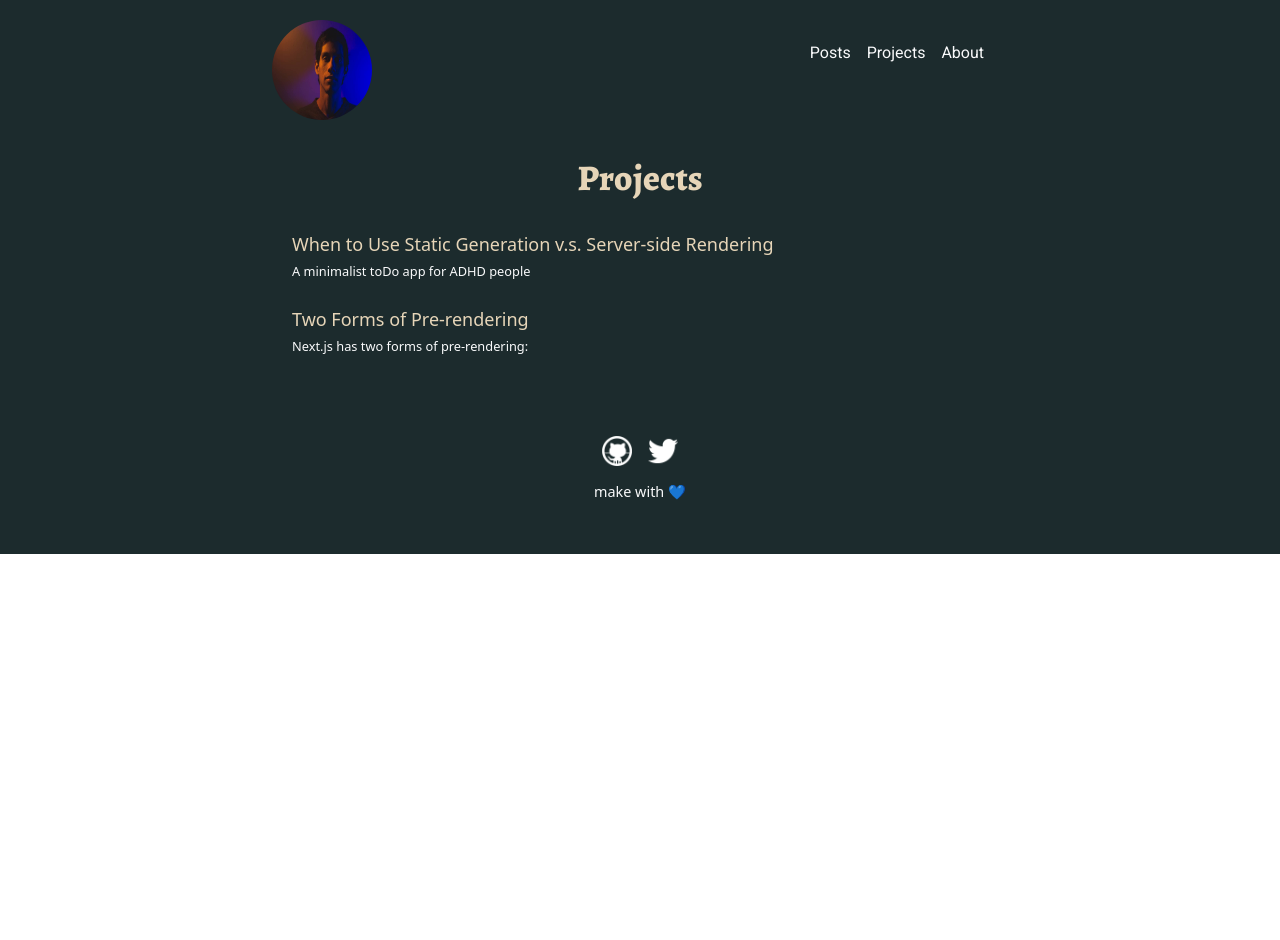
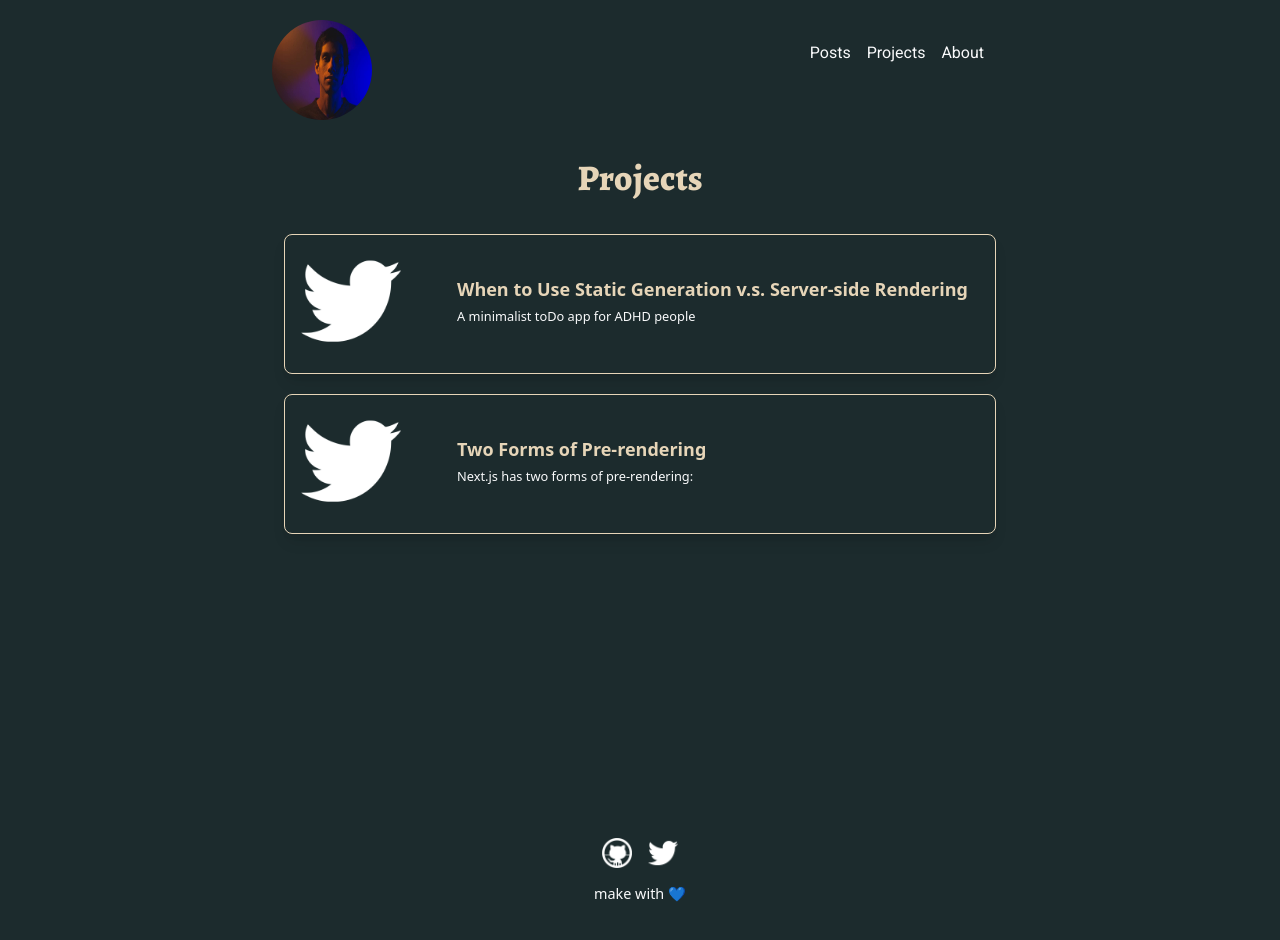
Before and after one commit to alefram/Alefram.github.io, a Next.js app: page /Projects in a window 1280 px wide. Shown: the top 940 px of the page. Before the commit the page ends 800 px from the top, so only its background shows below. Built offline with nearby package versions, Linux system fonts and the light colour scheme.

Commit message:
change projects items style

```diff
--- a/components/Footer.jsx
+++ b/components/Footer.jsx
@@ -4,7 +4,7 @@ import Image from 'next/image'
 const Footer = () => {
     return (
         <>
-            <div className="py-12">
+            <div className="py-12 mt-60">
                 <div className="flex justify-center space-x-4 mt-4">
                     <Link href="https://github.com/Alexfm101">
                         <a>
--- a/components/Post.jsx
+++ b/components/Post.jsx
@@ -6,9 +6,9 @@ function Post({date,title,id}) {
         <>
             <div className="p-2 flex m-2 flex-col">
                 <Link href={`/posts/${id}`}>
-                    <a className="text-lg  font-normal text-titles">{title}</a>
+                    <a className="text-lg  font-normal text-white">{title}</a>
                 </Link>
-                <small className="mt-1 text-gray-50">
+                <small className="mt-1 text-gray-400">
                     <Date dateString={date}/>
                 </small>
             </div>
--- a/components/Project.jsx
+++ b/components/Project.jsx
@@ -1,15 +1,25 @@
 import Link from 'next/link'
+import Image from 'next/image'
 
 function Project({description,title,id}) {
     return (
         <>
-            <div className="p-2 flex m-2 flex-col">
-                <Link href={`/projects/${id}`}>
-                    <a className="text-lg  font-normal text-titles">{title}</a>
-                </Link>
-                <small className="mt-1 text-gray-50">
-                    {description}
-                </small>
+            <div className="p-2 flex flex-col md:flex-row m-2 space-x-8  mt-5  shadow-lg rounded-lg border border-titles">
+                <div className="mx-auto md:m-2">
+                    <Image
+                        src="/images/twitter.png"
+                        width={100}
+                        height={100}
+                    />
+                </div>
+                <div className="flex flex-col m-4 p-4">
+                    <Link href={`/projects/${id}`}>
+                        <a className="text-lg  font-bold text-titles">{title}</a>
+                    </Link>
+                    <small className="mt-1 text-gray-50">
+                        {description}
+                    </small>
+                </div>
             </div>
         </>
     );
--- a/pages/About.jsx
+++ b/pages/About.jsx
@@ -48,7 +48,7 @@ function About() {
                         </div>
                     </div>
                 </div>
-                <div>
+                <div className="p-4">
                     <h1 className="text-4xl font-Alegreya text-center text-titles">Contact Me</h1>
                     <div className="p-4 flex flex-row justify-center space-x-4">
                         <div>
@@ -69,7 +69,7 @@ function About() {
                             </Link>
                         </div>
                     </div>
-                    <h5 className="text-center text-lg  text-gray-50">
+                    <h5 className="text-center text-lg text-gray-50">
                         cuatroalejandro@gmail.com
                     </h5>
                 </div>
--- a/pages/posts/[id].js
+++ b/pages/posts/[id].jsx
@@ -2,6 +2,7 @@ import Head from 'next/head';
 import { getAllPostIds, getPostData } from '../../lib/posts'
 import Navbar from '../../components/Navbar'
 import Date from '../../components/Date'
+import Footer from '../../components/Footer'
 
 function Post({postData}) {
   return (
@@ -23,6 +24,9 @@ function Post({postData}) {
               </div>
               <div className=" mt-4 text-justify font-Roboto text-gray-50 " dangerouslySetInnerHTML={{ __html: postData.contentHtml }} />
             </main>
+            <footer>
+              <Footer/>
+            </footer>
         </div>
     );
 }
--- a/pages/projects/[id].js
+++ b/pages/projects/[id].jsx
@@ -1,10 +1,11 @@
 import Head from 'next/head';
 import { getAllProjectsIds, getProjectsData } from '../../lib/projects'
 import Navbar from '../../components/Navbar'
+import Footer from '../../components/Footer'
 
 function Projects({projectsData}) {
   return (
-    <div>
+    <div className="bg-bgdark">
       <Head>
           <title>{projectsData.title}</title>
           <link rel="icon" href="/favicon.ico" />
@@ -12,12 +13,15 @@ function Projects({projectsData}) {
       </Head>
 
       <Navbar/>
-      <main className="p-4 lg:mx-80">
+      <main className="container mx-auto px-5 lg:max-w-screen-md">
         <div>
-          <h1 className="text-4xl font-Alegreya font-semibold text-texts">{projectsData.id}</h1>
+          <h1 className="text-4xl font-Alegreya font-semibold text-titles">{projectsData.id}</h1>
         </div>
-        <div className=" mt-6 text-justify font-Roboto  text-texts" dangerouslySetInnerHTML={{ __html: projectsData.contentHtml }} />
+        <div className=" mt-6 text-justify font-Roboto  text-gray-50" dangerouslySetInnerHTML={{ __html: projectsData.contentHtml }} />
       </main>
+      <footer>
+        <Footer/>
+      </footer>
     </div>
   );
 }
```
